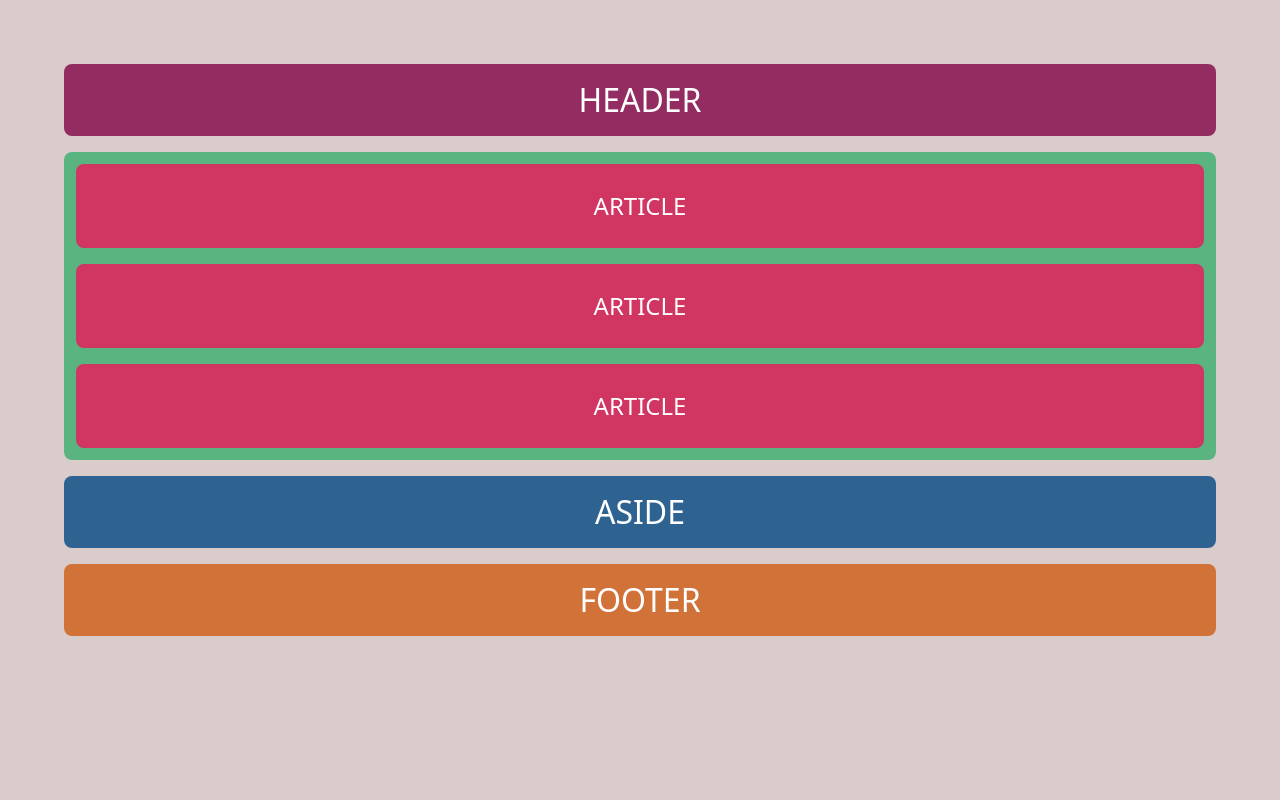
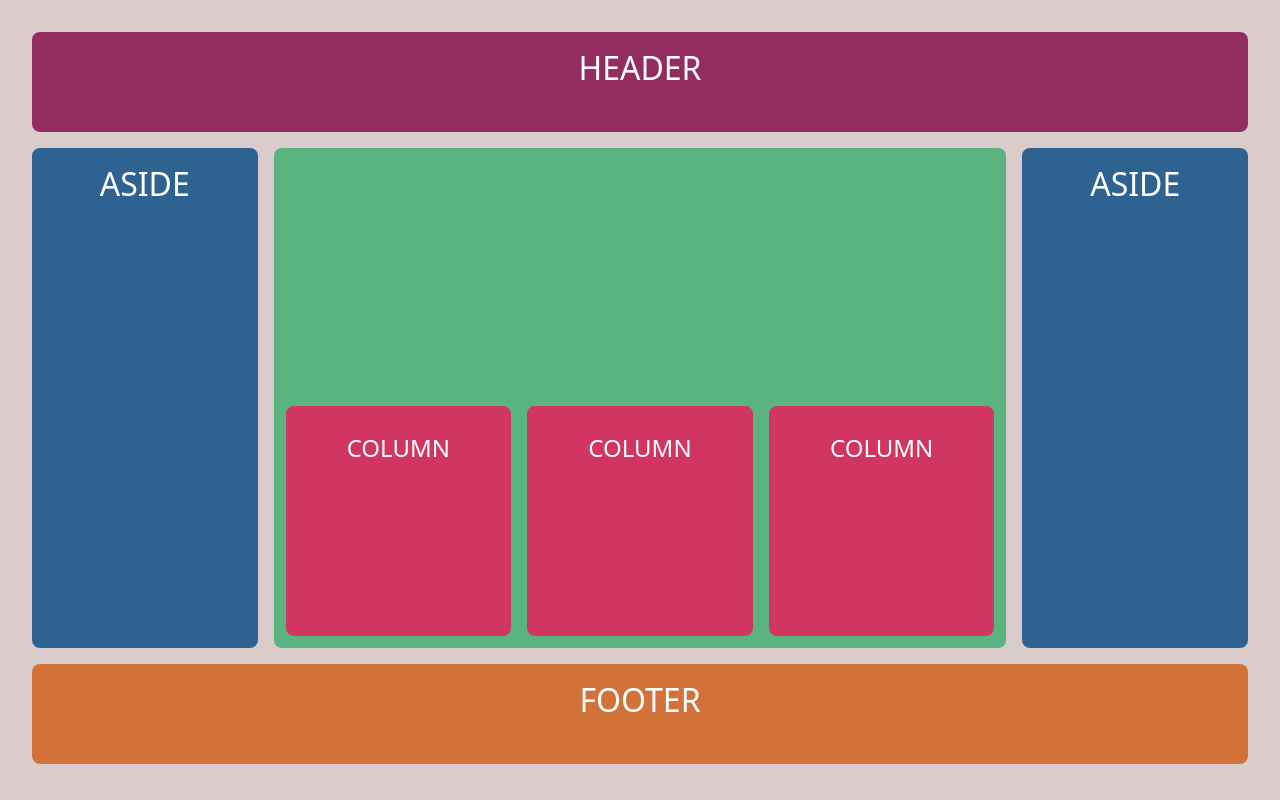
Before and after one commit to Allison-Eigsti/grid-wireframe-practice, a plain HTML site: page index.html in a window 1280 px wide. Drawn offline with Linux system fonts and the light colour scheme.

Commit message:
Added grid layout for large screens using media query

```diff
--- a/css/style.css
+++ b/css/style.css
@@ -8,7 +8,7 @@ body {
 }
 
 .grid-container {
-    padding: 2em;
+    padding: 1.5em 1em;
     display: grid;
     gap: 1rem;
 }
@@ -42,3 +42,47 @@ aside {
 footer {
     background-color: rgb(209, 114, 57);
 }
+
+@media (min-width: 60em) {
+    .grid-container {
+        grid-template-areas:
+            'header header header header'
+            'before article article after'
+            'footer footer footer footer';
+    }
+
+    header {
+        grid-area: header;
+        min-height: 100px;
+    }
+
+    .aside1 {
+        grid-area: before;
+    }
+
+    .article-container {
+        grid-area: article;
+        min-height: 500px;
+        display: grid;
+        grid-template-columns: repeat(3, 1fr);
+        gap: 1rem;
+        grid-template-rows: 1fr 1fr;
+    }
+
+    article {
+        grid-row-start: 2;
+    }
+
+    .aside2 {
+        grid-area: after;
+    }
+
+    footer {
+        grid-area: footer;
+        min-height: 100px;
+    }
+
+    .grid-container {
+        padding: 1em;
+    }
+}
--- a/index.html
+++ b/index.html
@@ -9,12 +9,13 @@
 <body>
     <div class="grid-container">
         <header>HEADER</header>
+        <aside class="aside1">ASIDE</aside>
         <div class="article-container">
-            <article>ARTICLE</article>
-            <article>ARTICLE</article>
-            <article>ARTICLE</article>
+            <article>COLUMN</article>
+            <article>COLUMN</article>
+            <article>COLUMN</article>
         </div>
-        <aside>ASIDE</aside>
+        <aside class="aside2">ASIDE</aside>
         <footer>FOOTER</footer>
         </div>
 </body>
```
Also changed, not shown: desktop-wireframe.png (added).
